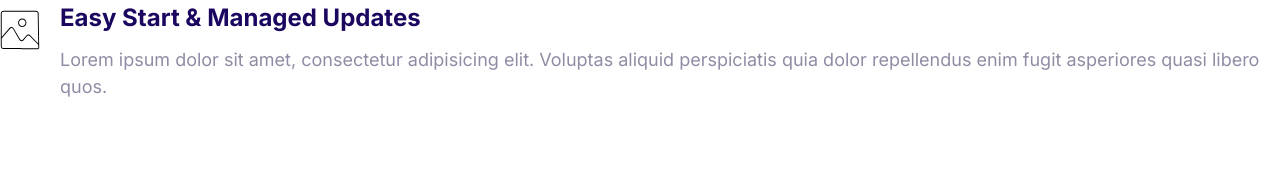
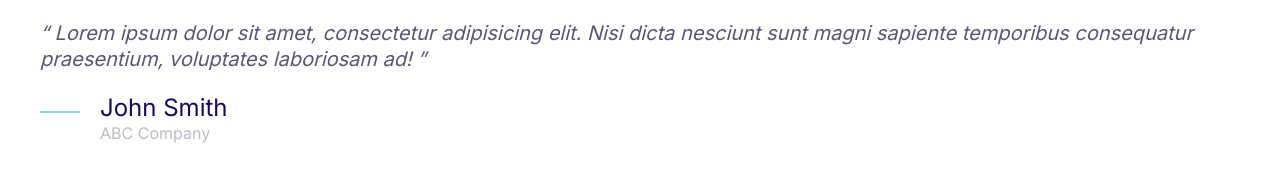
Before and after one commit to vicmanuelr/Moshify-Project, a plain HTML site: page index.html in a window 1280 px wide. Drawn offline with Linux system fonts and the light colour scheme.

Commit message:
Created quote component

```diff
--- a/css/styles.css
+++ b/css/styles.css
@@ -1,6 +1,7 @@
 :root {
   --color-accent: #ff3400;
   --color-body: #918ca4;
+  --color-body-darker: #5c5577;
   --color-headings: #1b0760;
   --color-primary: #2584ff;
   --color-secondary: #00d9ff;
@@ -393,3 +394,53 @@ a {
 .media__image {
   margin-top: 1rem;
 }
+
+/* Quotes */
+.quote {
+  font-size: 2.2rem;
+  font-style: italic;
+  color: var(--color-body-darker);
+  line-height: 1.3;
+}
+
+.quote__text::before {
+  content: open-quote;
+}
+
+.quote__text::after {
+  content: close-quote;
+
+}
+
+.quote__author {
+  font-weight: 500;
+  font-size: 2rem;
+  margin-bottom: 0;
+  font-style: normal;
+
+}
+
+.quote__organization {
+  font-style: normal;
+  font-size: 1.5rem;
+  opacity: 0.4;
+}
+
+.quote__line {
+  position: relative;
+  bottom: 10px;
+}
+
+@media screen and (min-width: 1024px) {
+  .quote {
+    font-size: 2rem;
+  }
+
+  .quote__author {
+    font-size: 2.4rem;
+  }
+
+  .quote__organization {
+    font-size: 1.6rem;
+  }
+}
--- a/index.html
+++ b/index.html
@@ -14,20 +14,27 @@
     <link rel="stylesheet" href="css/styles.css" />
   </head>
   <body>
+    <blockquote class="quote">
+      <p class="quote__text">
+        Lorem ipsum dolor sit amet, consectetur adipisicing elit. Nisi dicta
+        nesciunt sunt magni sapiente temporibus consequatur praesentium,
+        voluptates laboriosam ad!
+      </p>
+      <footer>
         <div class="media">
           <div class="media__image">
-        <svg class="icon icon--primary">
-          <use xlink:href="images/sprite.svg#snap"></use>
+            <svg class="icon icon--primary quote__line">
+              <use xlink:href="images/sprite.svg#line"></use>
             </svg>
           </div>
           <div class="media__body">
-        <h3 class="media__title">Easy Start & Managed Updates</h3>
-        <p>
-          Lorem ipsum dolor sit amet, consectetur adipisicing elit. Voluptas
-          aliquid perspiciatis quia dolor repellendus enim fugit asperiores
-          quasi libero quos.
+            <h3 class="media__title quote__author">John Smith</h3>
+            <p class="quote__organization">
+              ABC Company
             </p>
           </div>
         </div>
+      </footer>
+    </blockquote>
   </body>
 </html>
```
Also changed, not shown: components/quotes.html (added, +22 -0 lines). Lines whose indentation alone changed are shown as unchanged.
